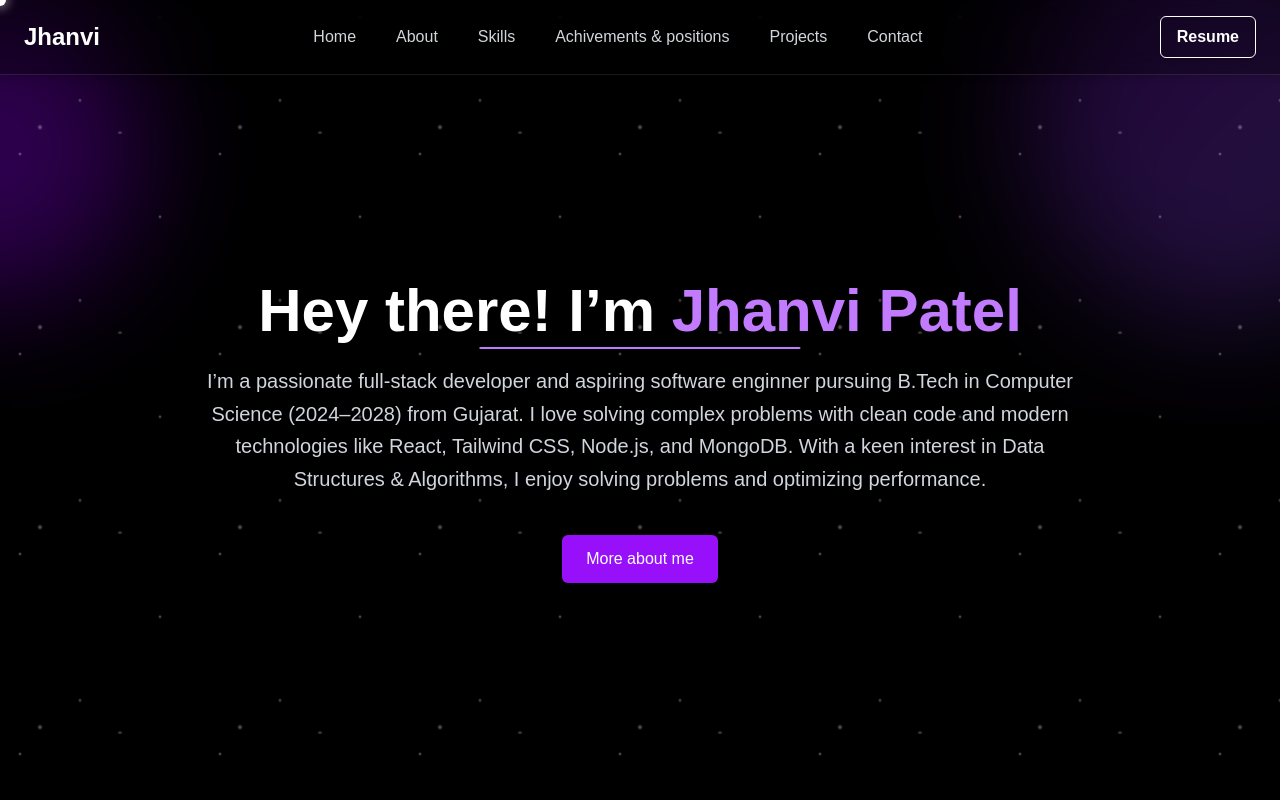
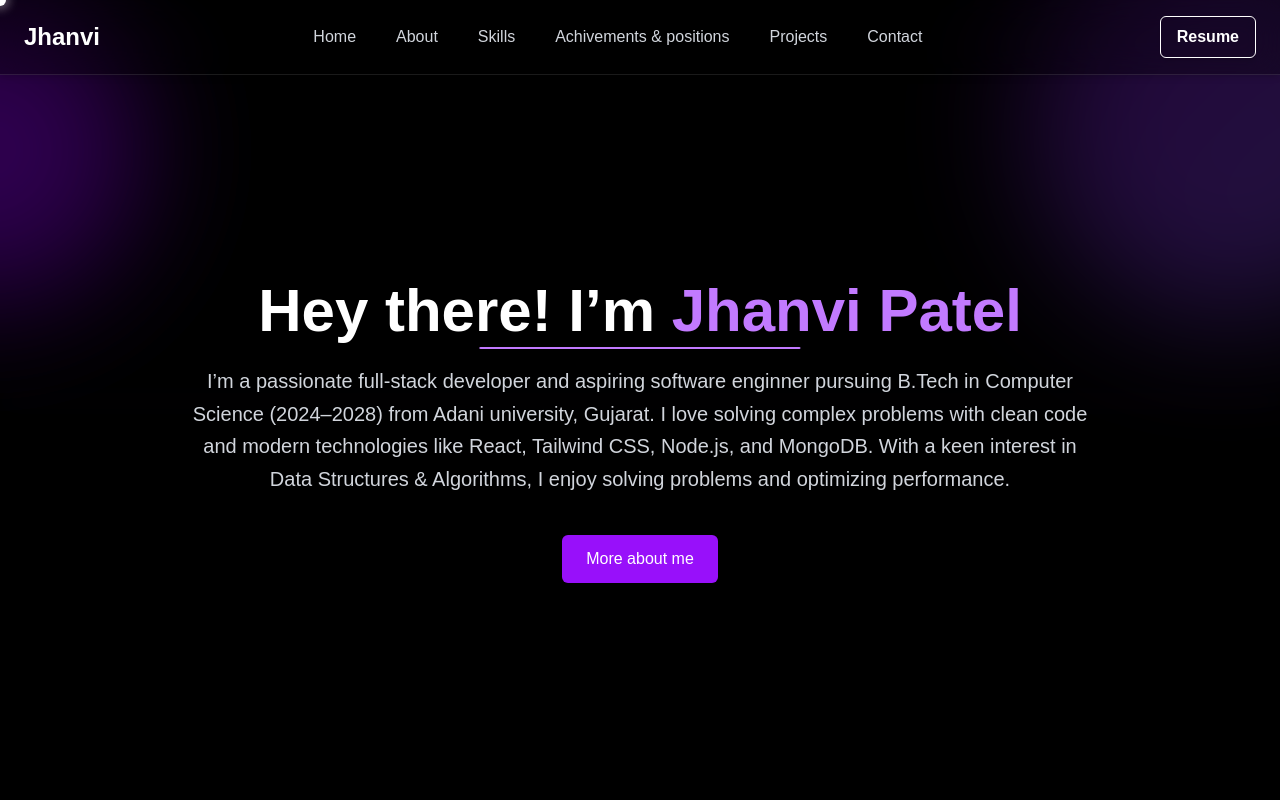
Before and after one commit to jhanvi857/portfolio-website, a React (Vite) app: page / in a window 1280 px wide. Shown: the top 800 px of the page. Built offline with nearby package versions, Linux system fonts and the light colour scheme.

Commit message:
CryptoTrace project add and minor UI fixes

```diff
--- a/src/Home.jsx
+++ b/src/Home.jsx
@@ -10,7 +10,7 @@ function Home() {
   return (
     <>
       <section>
-        <div className="snow"></div>
+        {/* <div className="snow"></div> */}
       <section className="relative min-h-screen bg-black text-white flex items-center justify-center overflow-hidden px-6 pt-32 pb-16">
         {/* Grid BG */}
         {/* <div
@@ -44,7 +44,7 @@ function Home() {
 
           <p className="text-lg md:text-xl text-gray-300 mt-6 leading-relaxed">
             I’m a passionate full-stack developer and aspiring software enginner
-            pursuing B.Tech in Computer Science (2024–2028) from Gujarat. I love
+            pursuing B.Tech in Computer Science (2024–2028) from Adani university, Gujarat. I love
             solving complex problems with clean code and modern technologies
             like React, Tailwind CSS, Node.js, and MongoDB. With a keen interest
             in Data Structures & Algorithms, I enjoy solving problems and
```
